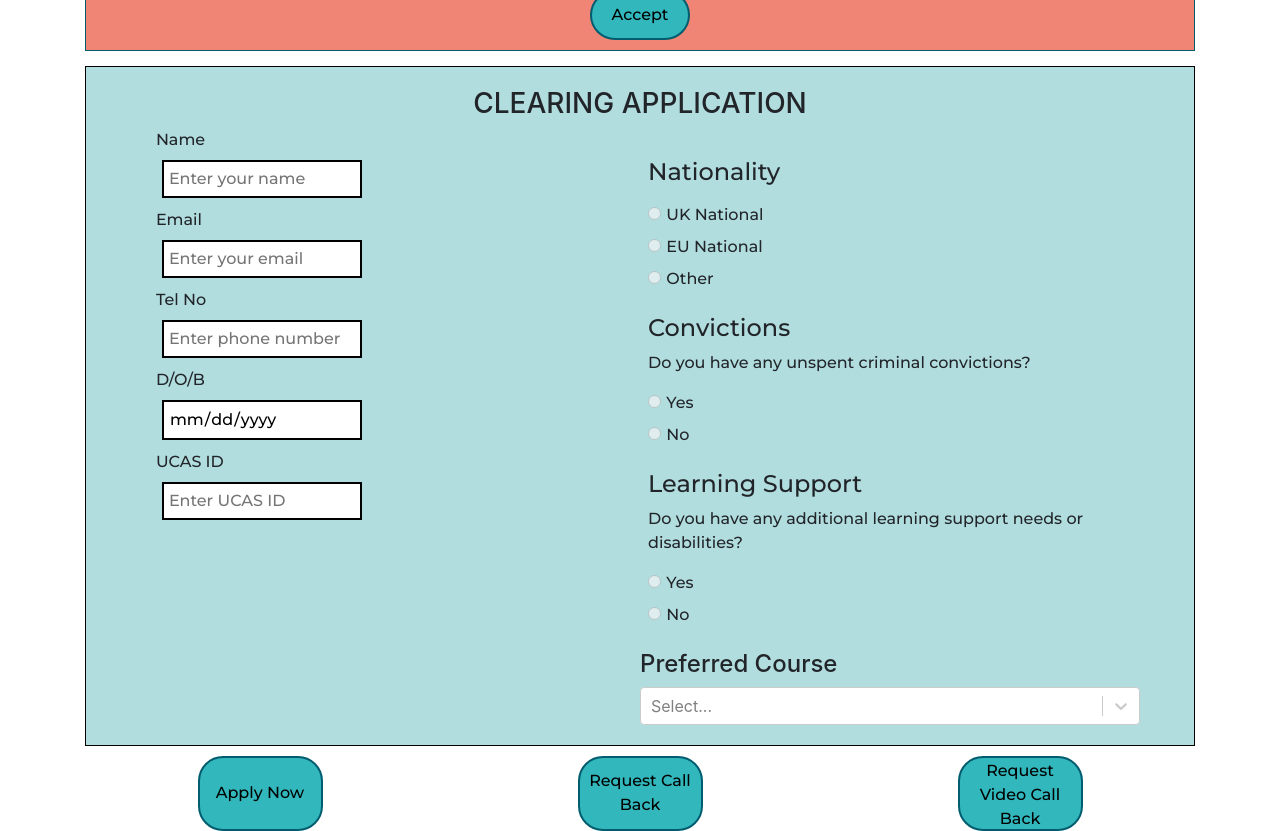
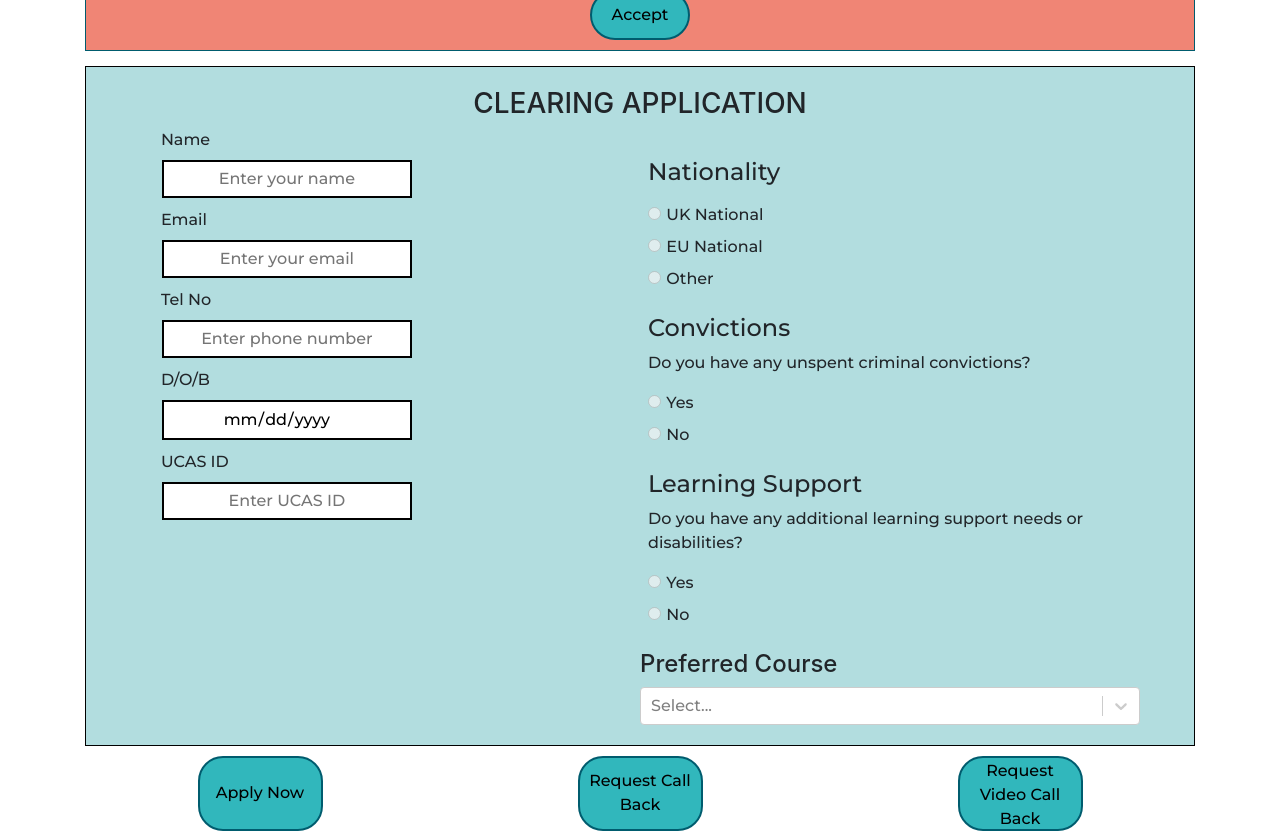
Before and after one commit to raegar/tbd-app-2020, a React (Create React App) app: page /NewApplicationPage in a window 1280 px wide. Shown: the part 440-1271 px from the top of the page. Built offline with nearby package versions, Linux system fonts and the light colour scheme.

Commit message:
Changed the fonts and adjusted the alignment

```diff
--- a/src/components/DropdownMenu/DropdownMenu.css
+++ b/src/components/DropdownMenu/DropdownMenu.css
@@ -1,4 +1,6 @@
 .Dropdown {
     max-width: 500px;
     color: #000000;
+    font-family: 'Montserrat', sans-serif;
+
 }
--- a/src/components/EssentialApplicantInfo/EssentialApplicantInfo.css
+++ b/src/components/EssentialApplicantInfo/EssentialApplicantInfo.css
@@ -32,10 +32,14 @@
 }
 
 .mobiletextbox input{
-    width: 200px;
+    width: 250px;
+    text-align: center;
 }
 .mobiletextbox{
     width: 200px;
+}
+.mobiletextbox label{
+    margin-left: 5px;
 }
 @media only screen and (max-width: 768px){
     .form-left {
```
